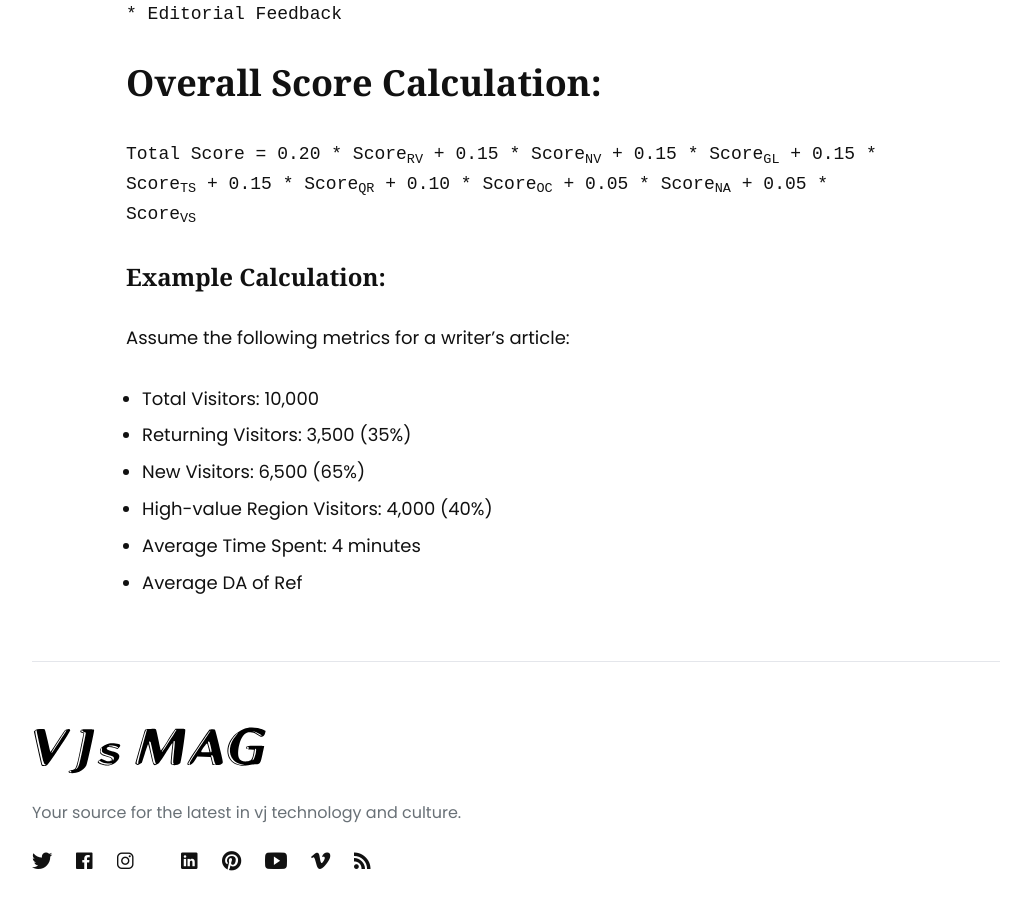
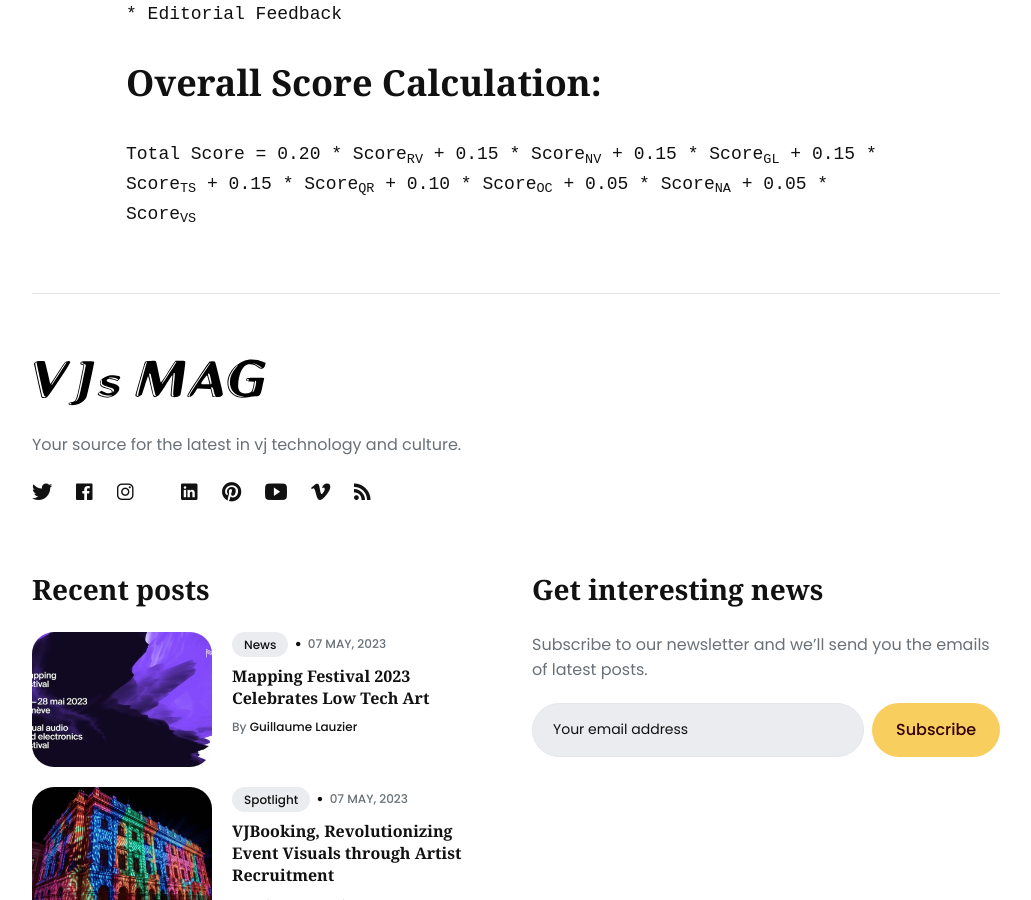
Before and after one commit to onConsensus/website, a Jekyll site: the page built from _pages/documentation.md, in a window 1280 px wide and 900 px high, scrolled down 31820 px. Shown: the whole window, without its empty margins (124-1155 px from the left). Built offline with Jekyll 4.4.1, drawn with Linux system fonts in a browser that asks for light colours.

Commit message:
Update documentation.md

```diff
--- a/_pages/documentation.md
+++ b/_pages/documentation.md
@@ -853,12 +853,3 @@ The reputation of the writer will be based on historical performance metrics and
 <p>
         <code>Total Score = 0.20 * Score<sub>RV</sub> + 0.15 * Score<sub>NV</sub> + 0.15 * Score<sub>GL</sub> + 0.15 * Score<sub>TS</sub> + 0.15 * Score<sub>QR</sub> + 0.10 * Score<sub>OC</sub> + 0.05 * Score<sub>NA</sub> + 0.05 * Score<sub>VS</sub></code>
 </p>
-### Example Calculation:
-Assume the following metrics for a writer’s article:
-
-- Total Visitors: 10,000
-- Returning Visitors: 3,500 (35%)
-- New Visitors: 6,500 (65%)
-- High-value Region Visitors: 4,000 (40%)
-- Average Time Spent: 4 minutes
-- Average DA of Ref
```
